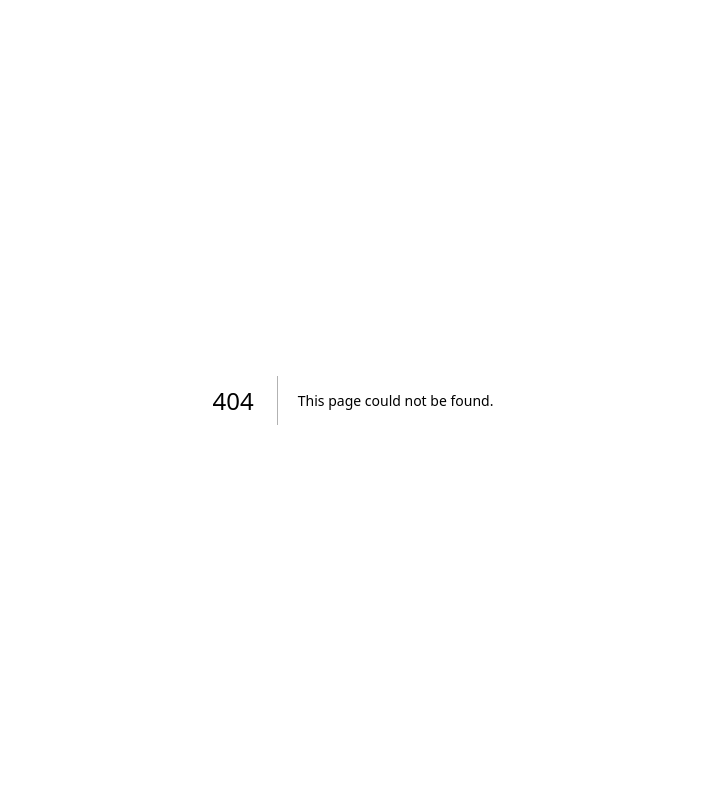
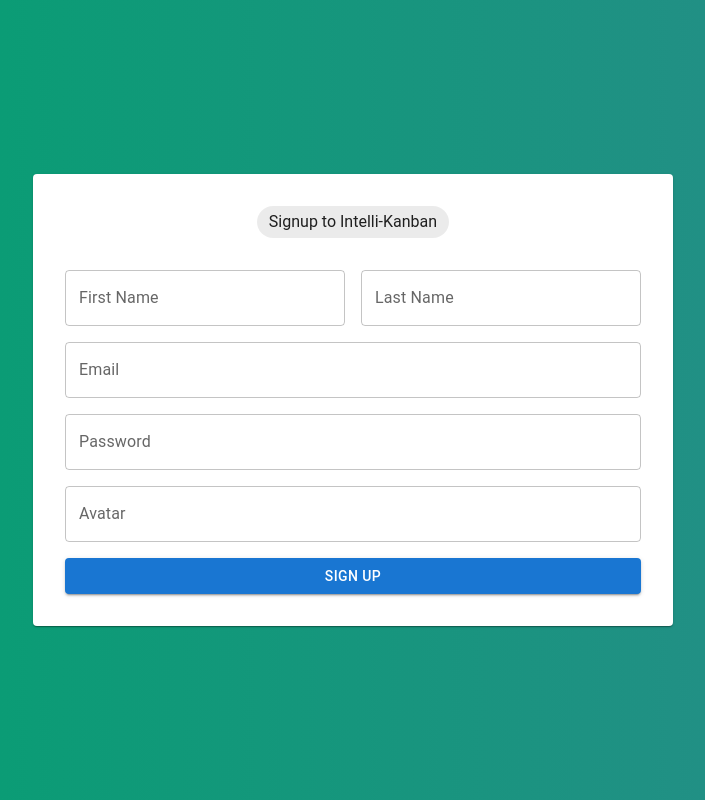
Before and after one commit to getlost01/Intelli-Kanban, a Next.js app: page /signup in a window 1280 px wide. Before the commit this address had no page. Shown: the whole page, without its empty margins (287-992 px from the left). Built offline with nearby package versions, Linux system fonts and the light colour scheme.

Commit message:
login signup frontend done

```diff
--- /dev/null
+++ b/pages/signup.tsx
@@ -0,0 +1,121 @@
+import React, { useState } from 'react';
+import {
+  Container,
+  Typography,
+  TextField,
+  Button,
+  Card,
+  Grid,
+  Chip,
+  Avatar,
+} from '@mui/material';
+
+interface SignupForm {
+  firstName: string;
+  lastName: string;
+  email: string;
+  password: string;
+  avatar: string;
+}
+
+const SignUpPage = () => {
+  const [signupForm, setSignupForm] = useState<SignupForm>({
+    firstName: '',
+    lastName: '',
+    email: '',
+    password: '',
+    avatar: '',
+  });
+
+  const handleSignupChange = (e: React.ChangeEvent<HTMLInputElement>) => {
+    const { name, value } = e.target;
+    setSignupForm((prevForm) => ({
+      ...prevForm,
+      [name]: value,
+    }));
+  };
+
+  const handleSignupSubmit = (e: React.FormEvent) => {
+    e.preventDefault();
+    console.log('Signup Form:', signupForm);
+    // Perform signup logic here
+  };
+
+  return (
+    <Grid sx={{
+        minHeight: "100vh",
+        width: "100%",
+        display: "flex",
+        justifyContent: "center",
+        alignItems: "center",
+        background: "linear-gradient(to left, #2a8b8b, #02a16f)"}}
+    >
+    <Card sx={{ p: 4, my: 3, maxWidth: "40rem", height: "min-content"}}>
+        <Grid display={"flex"}  justifyContent={"center"}>
+            <Chip label="Signup to Intelli-Kanban" sx={{mb: 4, fontSize: "1rem"}} />
+        </Grid>
+        <form onSubmit={handleSignupSubmit}>
+            <Grid container spacing={2}>
+            <Grid item xs={12} sm={6}>
+                <TextField
+                type="text"
+                name="firstName"
+                label="First Name"
+                fullWidth
+                value={signupForm.firstName}
+                onChange={handleSignupChange}
+                />
+            </Grid>
+            <Grid item xs={12} sm={6}>
+                <TextField
+                type="text"
+                name="lastName"
+                label="Last Name"
+                fullWidth
+                value={signupForm.lastName}
+                onChange={handleSignupChange}
+                />
+            </Grid>
+            <Grid item xs={12}>
+                <TextField
+                type="email"
+                name="email"
+                label="Email"
+                fullWidth
+                value={signupForm.email}
+                onChange={handleSignupChange}
+                />
+            </Grid>
+            <Grid item xs={12}>
+                <TextField
+                type="password"
+                name="password"
+                label="Password"
+                fullWidth
+                value={signupForm.password}
+                onChange={handleSignupChange}
+                />
+            </Grid>
+            <Grid item xs={12}>
+                <TextField
+                type="text"
+                name="avatar"
+                label="Avatar"
+                fullWidth
+                value={signupForm.avatar}
+                onChange={handleSignupChange}
+                />
+            </Grid>
+            <Grid item xs={12}>
+                <Button type="submit" variant="contained" color="primary" fullWidth>
+                Sign Up
+                </Button>
+            </Grid>
+            </Grid>
+        </form>
+      </Card>
+    </Grid>
+  );
+};
+
+export default SignUpPage;
```
Also changed, not shown: pages/login.tsx (added, +77 -0 lines).
